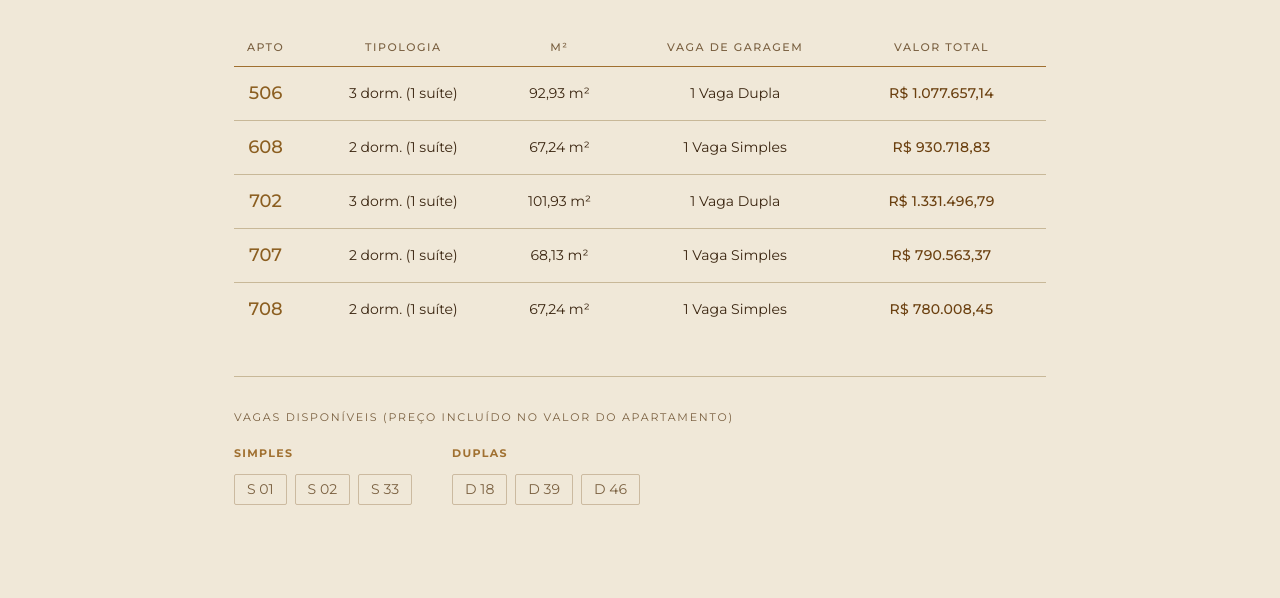
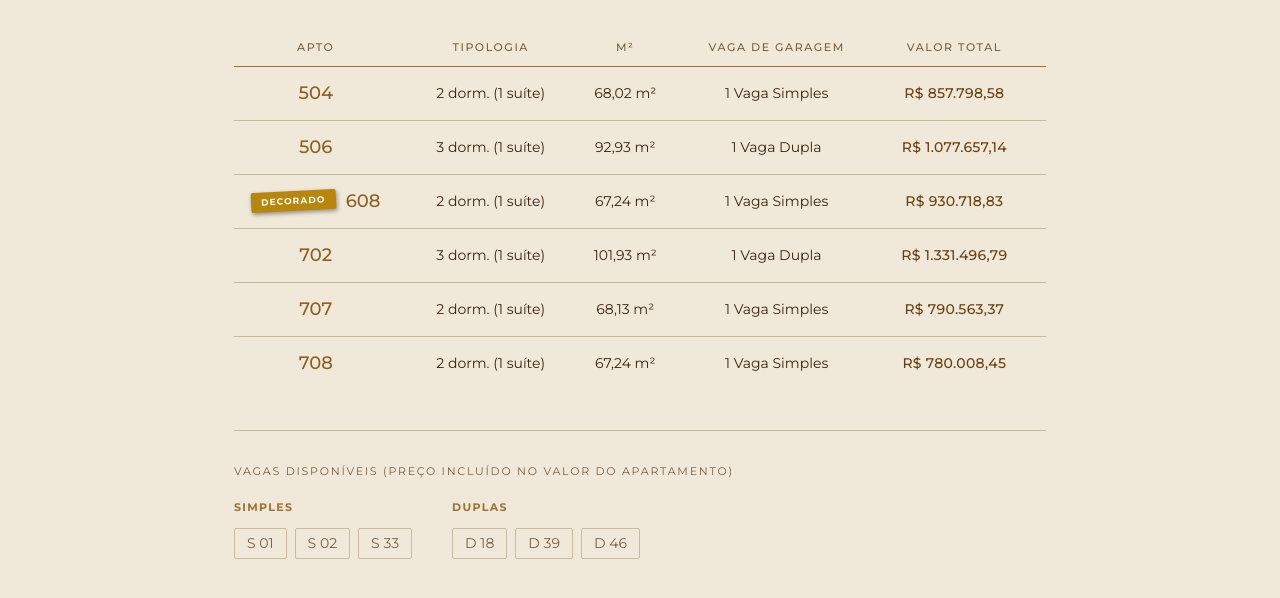
Before and after one commit to construtorazabaleta/tabela, a plain HTML site: page index.html in a window 1280 px wide. Shown: the part 224-822 px from the top of the page. Before the commit the page ends 800 px from the top, so only its background shows below. Drawn offline with Linux system fonts and the light colour scheme.

Commit message:
Add files via upload

```diff
--- a/index.html
+++ b/index.html
@@ -101,6 +101,26 @@ tbody tr:hover td{color:var(--gold-light)}
 .unit-num{font-family:'Montserrat',sans-serif;font-size:18px;font-weight:500;color:var(--gold)}
 .price-cell{font-weight:500;color:var(--gold-light);letter-spacing:.02em}
 .tag{display:inline-block;padding:2px 8px;border-radius:2px;font-size:11px;border:1px solid var(--border-gold);color:var(--muted);}
+.selo-decorado{
+  display:inline-block;
+  padding:3px 10px;
+  background:#b8860b;
+  color:#fff;
+  font-size:9px;
+  font-weight:700;
+  letter-spacing:.12em;
+  text-transform:uppercase;
+  border-radius:2px;
+  transform:rotate(-3deg);
+  box-shadow:1px 2px 4px rgba(0,0,0,.4);
+  margin-left:0;
+  margin-right:10px;
+  vertical-align:middle;
+  font-family:'Montserrat',sans-serif;
+  white-space:nowrap;
+  position:relative;
+  top:-2px;
+}
 
 .sub-section{margin-top:2.5rem;padding-top:2rem;border-top:1px solid var(--border);}
 .sub-title{font-size:11px;letter-spacing:.16em;text-transform:uppercase;color:var(--muted);margin-bottom:1.25rem}
@@ -376,7 +396,7 @@ const EMPREENDIMENTOS = [
       {key:"area",  label:"M²",              type:"text",   placeholder:"Ex: 61,49"},
       {key:"preco", label:"Valor Total (R$)",type:"number", placeholder:"Ex: 745960"},
     ],
-    extras:{vagasGaragem:{label:"Vagas de garagem",items:["S 18","S 19","S 47","S 48","S 50"],precoVaga:70000}}
+    extras:{vagasGaragem:{label:"Vagas de garagem",grupos:[{items:["S 18","S 19"],preco:70000,tipo:"Cobertas"},{items:["S 47","S 48","S 50"],preco:60000,tipo:"Descobertas"}]}}
   },
   {
     id:"tower", label:"Zabaleta Tower", eyebrow:"Comercial",
@@ -391,10 +411,10 @@ const EMPREENDIMENTOS = [
       {key:"preco", label:"Valor Total (R$)",type:"number", placeholder:"Ex: 350304"},
     ],
     extras:{vagasTower:[
-      {ids:"S 254 / S 259",         preco:70000},
-      {ids:"E 266",                  preco:80000},
-      {ids:"C 220 / C 248 / E 275", preco:90000},
-      {ids:"D 163 / D 227 / D 263", preco:110000},
+      {ids:"S 254 / S 259",         preco:70000,  tipo:"Simples"},
+      {ids:"E 266",                  preco:80000,  tipo:"Estendida"},
+      {ids:"C 220 / C 248 / E 275", preco:90000,  tipo:"Confort / Estendida"},
+      {ids:"D 163 / D 227 / D 263", preco:110000, tipo:"Dupla (dois veículos)"},
     ]}
   },
   {
@@ -419,11 +439,12 @@ function defaultData(){
     files:{miguel:[],office:[],tower:[],outros:[]},
     units:{
       miguel:[
-        {id:1,apto:"506",tipo:"3 dorm. (1 suíte)",area:"92,93", vaga:"1 Vaga Dupla",  preco:1077657.14},
-        {id:2,apto:"608",tipo:"2 dorm. (1 suíte)",area:"67,24", vaga:"1 Vaga Simples",preco:930718.83},
-        {id:3,apto:"702",tipo:"3 dorm. (1 suíte)",area:"101,93",vaga:"1 Vaga Dupla",  preco:1331496.79},
-        {id:4,apto:"707",tipo:"2 dorm. (1 suíte)",area:"68,13", vaga:"1 Vaga Simples",preco:790563.37},
-        {id:5,apto:"708",tipo:"2 dorm. (1 suíte)",area:"67,24", vaga:"1 Vaga Simples",preco:780008.45},
+        {id:1,apto:"504",tipo:"2 dorm. (1 suíte)",area:"68,02", vaga:"1 Vaga Simples",preco:857798.58},
+        {id:2,apto:"506",tipo:"3 dorm. (1 suíte)",area:"92,93", vaga:"1 Vaga Dupla",  preco:1077657.14},
+        {id:3,apto:"608",tipo:"2 dorm. (1 suíte)",area:"67,24", vaga:"1 Vaga Simples",preco:930718.83,decorado:true},
+        {id:4,apto:"702",tipo:"3 dorm. (1 suíte)",area:"101,93",vaga:"1 Vaga Dupla",  preco:1331496.79},
+        {id:5,apto:"707",tipo:"2 dorm. (1 suíte)",area:"68,13", vaga:"1 Vaga Simples",preco:790563.37},
+        {id:6,apto:"708",tipo:"2 dorm. (1 suíte)",area:"67,24", vaga:"1 Vaga Simples",preco:780008.45},
       ],
       office:[
         {id:1, sala:"201", area:"61,49",preco:764594.59},{id:2, sala:"202", area:"54,15",preco:863522.11},
@@ -432,7 +453,7 @@ function defaultData(){
         {id:7, sala:"705", area:"24,68",preco:298959.01},{id:8, sala:"708", area:"39,21",preco:478178.94},
         {id:9, sala:"801", area:"61,49",preco:790635.41},{id:10,sala:"802", area:"54,15",preco:696747.45},
         {id:11,sala:"809", area:"31,87",preco:393108.86},{id:12,sala:"810", area:"23,96",preco:281800.06},
-        {id:13,sala:"912", area:"29,47",preco:359959.55},{id:14,sala:"1006",area:"24,85",preco:304846.75},
+        {id:13,sala:"912", area:"29,47",preco:359959.55},
       ],
       tower:[
         {id:1,sala:"418",                   area:"31,17",preco:359054.83},
@@ -441,7 +462,7 @@ function defaultData(){
         {id:4,sala:"724",                   area:"31,13",preco:368938.12},
         {id:5,sala:"818",                   area:"31,17",preco:372864.64},
         {id:6,sala:"823",                   area:"33,12",preco:396191.10},
-        {id:7,sala:"1139",                   area:"25,12",preco:318742.56},
+
         {id:8,sala:"1214 (planta final 18)",area:"31,17",preco:386674.44},
         {id:9,sala:"1215 (planta final 19)",area:"28,17",preco:358818.91},
       ],
@@ -500,7 +521,7 @@ function renderMain(){
   } else {
     units.forEach(u=>{
       html+=`<tr>`+emp.cols.map(c=>{
-        if(c.style==='unit')   return `<td data-label="${c.label}"><span class="unit-num">${u[c.key]||'—'}</span></td>`;
+        if(c.style==='unit')   return `<td data-label="${c.label}">${u.decorado?'<span class="selo-decorado">Decorado</span>':''}<span class="unit-num">${u[c.key]||'—'}</span></td>`;
         if(c.style==='price')  return `<td data-label="${c.label}" class="price-cell">${fmtPrice(u[c.key]||0)}</td>`;
         if(c.style==='area')   return `<td data-label="${c.label}">${u[c.key]||'—'} m²</td>`;
         if(c.style==='outros') return `<td data-label="${c.label}" style="white-space:pre-line;font-size:13px;line-height:1.6">${u[c.key]||'—'}</td>`;
@@ -523,13 +544,13 @@ function renderMain(){
   if(activeEmp==='office'&&ex.vagasGaragem){
     html+=`<div class="sub-section">
       <div class="sub-title">Vagas de garagem avulsas</div>
-      <table class="vagas-price-table"><tr><td>${ex.vagasGaragem.items.join(' / ')}</td><td>${fmtPrice(ex.vagasGaragem.precoVaga)} cada</td></tr></table>
+      <table class="vagas-price-table">${ex.vagasGaragem.grupos.map(g=>`<tr><td>${g.items.join(' / ')}<span style="font-size:10px;color:var(--muted);margin-left:8px;letter-spacing:.08em;text-transform:uppercase">${g.tipo}</span></td><td>${fmtPrice(g.preco)} cada</td></tr>`).join('')}</table>
     </div>`;
   }
   if(activeEmp==='tower'&&ex.vagasTower){
     html+=`<div class="sub-section">
       <div class="sub-title">Vagas de garagem</div>
-      <table class="vagas-price-table">${ex.vagasTower.map(v=>`<tr><td>${v.ids}</td><td>${fmtPrice(v.preco)}</td></tr>`).join('')}</table>
+      <table class="vagas-price-table">${ex.vagasTower.map(v=>`<tr><td>${v.ids}<span style="font-size:10px;color:var(--muted);margin-left:8px;letter-spacing:.08em;text-transform:uppercase">${v.tipo}</span></td><td>${fmtPrice(v.preco)}</td></tr>`).join('')}</table>
     </div>`;
   }
 
```
